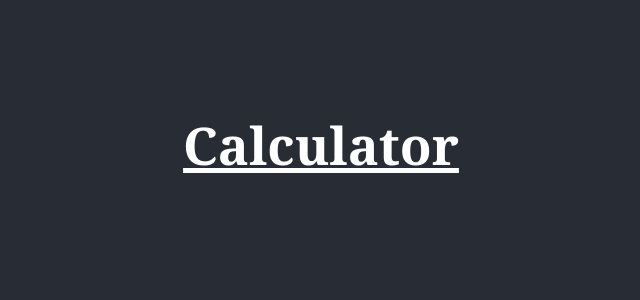
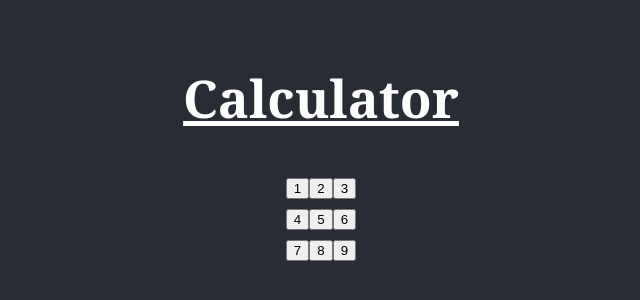
Before and after one commit to StevenRam7/calculator, a React (Create React App) app: page / in a window 1280 px wide. Shown: the part 256-556 px from the top of the page, without its empty margins (319-959 px from the left). Built offline with nearby package versions, Linux system fonts and the light colour scheme; the HTML template or start-up script is replaced by a standard one.

Commit message:
add rows & numbers

```diff
--- a/src/Math.js
+++ b/src/Math.js
@@ -2,6 +2,26 @@ import { useState } from "react";
 
 function Math() {
 
+    return (
+        <div className="main">
+            <div className="row1"></div>
+           <div className="row2"></div>
+                <button>1</button>
+                <button>2</button>
+                <button>3</button>
+            <div className="row3">
+                <button>4</button>
+                <button>5</button>
+                <button>6</button>
+            </div>
+            <div className="row4">
+                <button>7</button>
+                <button>8</button>
+                <button>9</button>
+            </div>
+            <div className="row5"></div>
+        </div>
+    );
 }
 
 export default Math;
```
